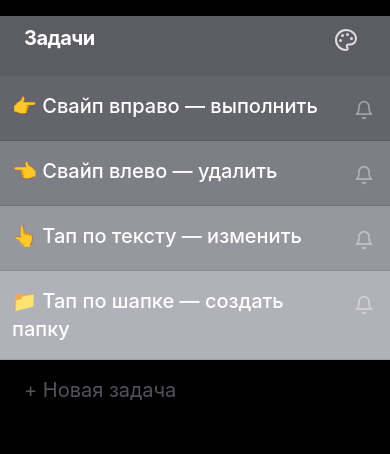
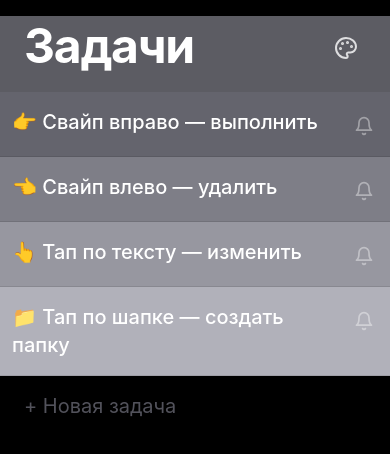
Before and after one commit to SKZHPRVT/task_time_place, a React (Vite) app: page / in a window 390 px wide. Shown: the top 454 px of the page. Built offline with nearby package versions, Linux system fonts and the light colour scheme.

Commit message:
Fix: header font size based on text length, restore big font for short names

```diff
--- a/src/App.tsx
+++ b/src/App.tsx
@@ -141,7 +141,16 @@ export default function App() {
         >
           <h1
             className="font-bold text-white tracking-tight leading-tight break-all"
-            style={{ fontSize: 'clamp(1.25rem, 5vw, 3rem)' }}
+            style={{
+              fontSize:
+                activeFolder.name.length <= 8
+                  ? '3rem'
+                  : activeFolder.name.length <= 15
+                  ? '2.5rem'
+                  : activeFolder.name.length <= 25
+                  ? '2rem'
+                  : '1.5rem',
+            }}
           >
             {activeFolder.name}
           </h1>
```
